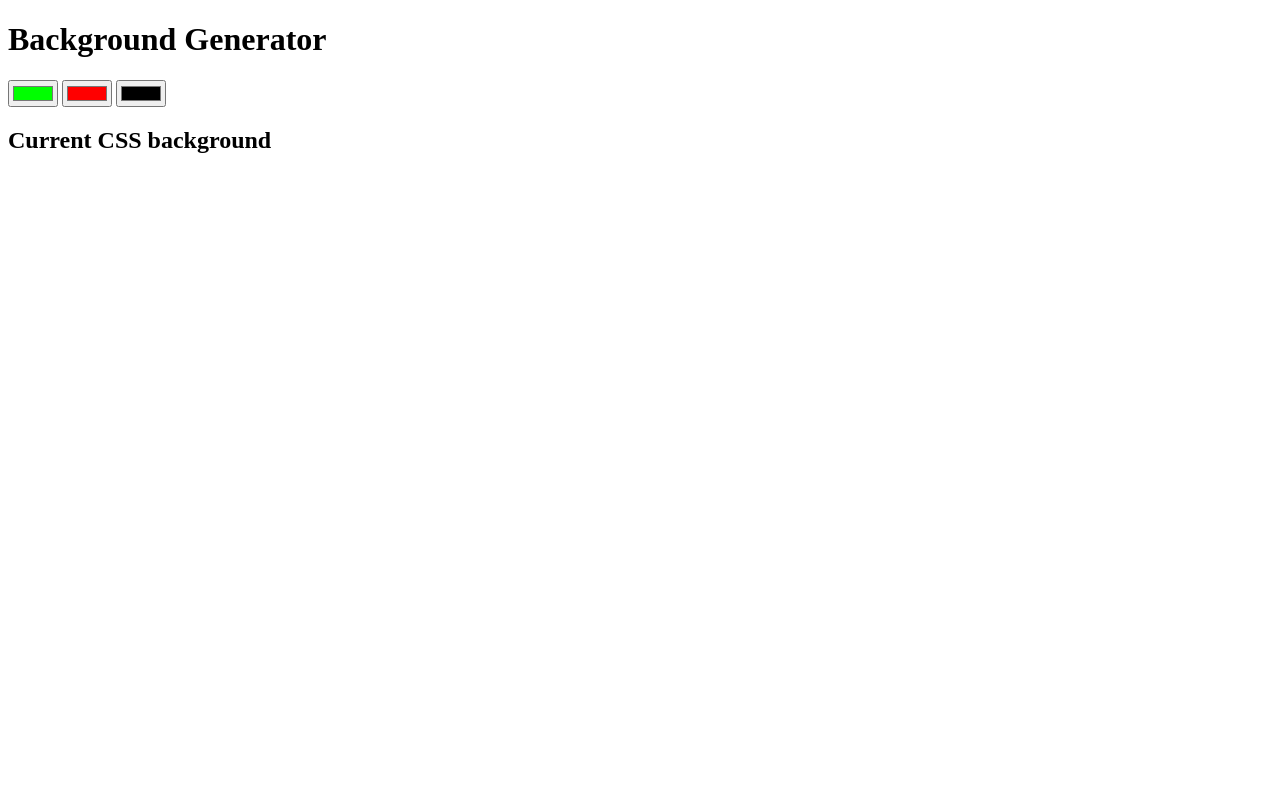
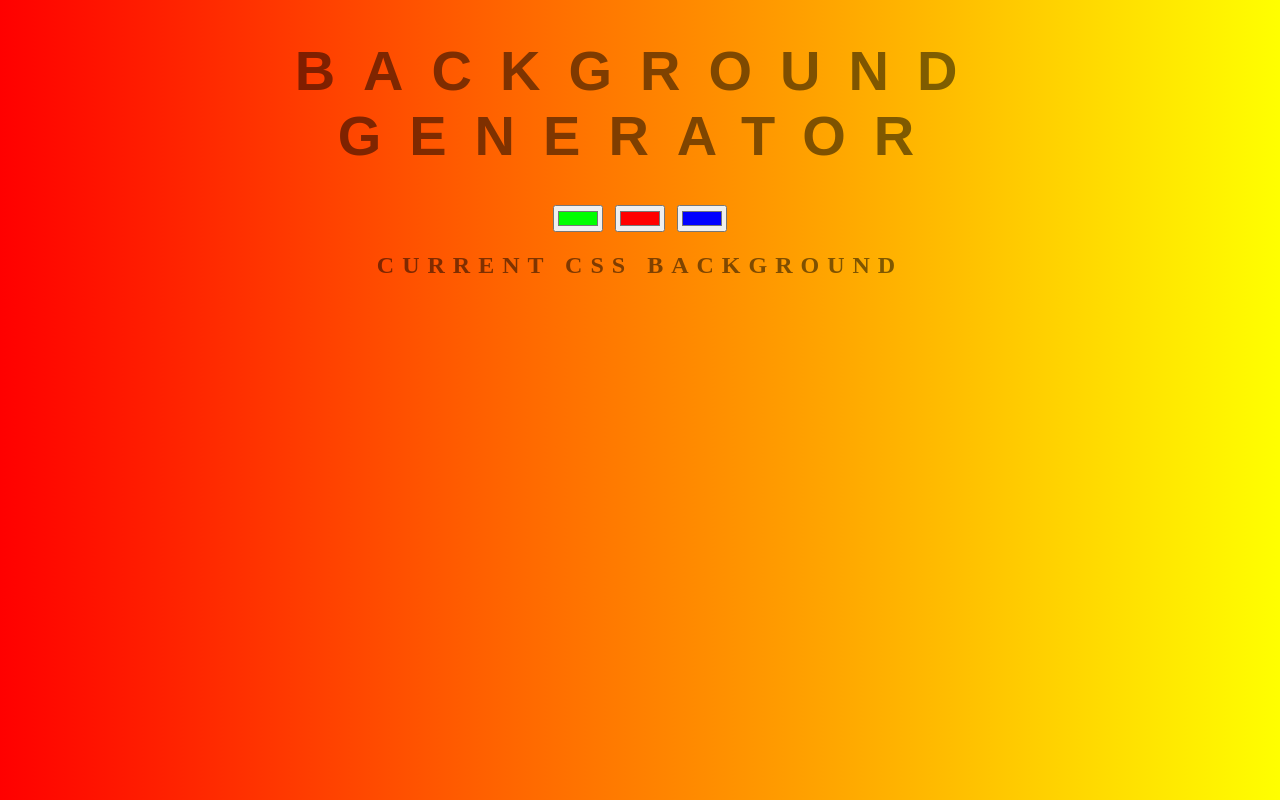
Before and after one commit to IfreannMedia/background-generator, a plain HTML site: page index.html in a window 1280 px wide. Drawn offline with Linux system fonts and the light colour scheme.

Commit message:
updated html
style now applied

```diff
--- a/index.html
+++ b/index.html
@@ -1,14 +1,14 @@
 <!DOCTYPE html>
 <html>
 <head>
-	<link rel="stylesheet" href="stlye.css">
 	<title></title>
+	<link rel="stylesheet" type="text/css" href="style.css">
 </head>
 <body class="header-text">
 <h1 class="header-text">Background Generator</h1>
 <input type="color" name="color1" value="#00ff00">
 <input type="color" name="color2" value="#ff0000">
-<input type="color" name="color3" value="#000ff">
+<input type="color" name="color3" value="#0000ff">
 <h2>Current CSS background</h2>
 <h3 class="header-text"></h3>
 <script type="text/javascript" src="script.js"></script>
```
